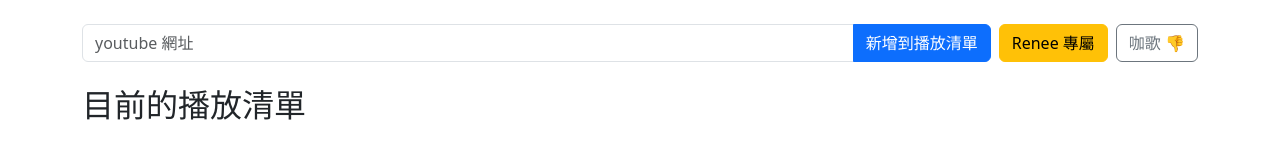
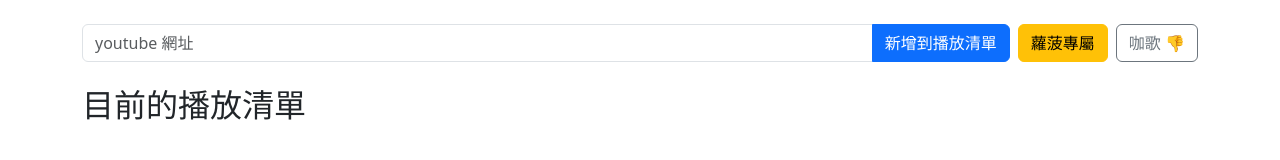
Before and after one commit to wl00887404/music-station, a website: page public/index.html in a window 1280 px wide. Both pictures are taken after typing "Sample" into the empty fields and a click on the button "新增到播放清單". Drawn offline with nearby package versions, Linux system fonts and the light colour scheme; no server answers.

Commit message:
更新專屬歌曲

```diff
--- a/public/index.html
+++ b/public/index.html
@@ -31,8 +31,8 @@
               新增到播放清單
             </button>
           </form>
-          <button id="songOfRenee" class="btn btn-warning" type="button">
-            Renee 專屬
+          <button id="privateSong" class="btn btn-warning" type="button">
+            蘿菠專屬
           </button>
           <button id="stopSong" type="button" class="btn btn-outline-secondary">
             咖歌 👎
@@ -73,7 +73,7 @@
           playlist.innerHTML = data
             .map(song => {
               const isPlayingHTML = song.isPlaying
-                ? '<span class="badge text-bg-secondary me-2">正在播放</span>'
+                ? '<span class="badge text-bg-secondary" style="margin-right: -1rem">正在播放</span>'
                 : '';
               const durationHTML = `<span>剩下 ${
                 song.duration / 1000
@@ -110,9 +110,10 @@
         });
       };
 
-      songOfRenee.onclick = () => {
+      privateSong.onclick = () => {
         axios.post('/push', {
-          url: 'https://www.youtube.com/watch?v=btPv0-d3NbE',
+          // url: 'https://www.youtube.com/watch?v=btPv0-d3NbE',
+          url: 'https://www.youtube.com/watch?v=iHWKj3LsARw',
         });
       };
 
```
